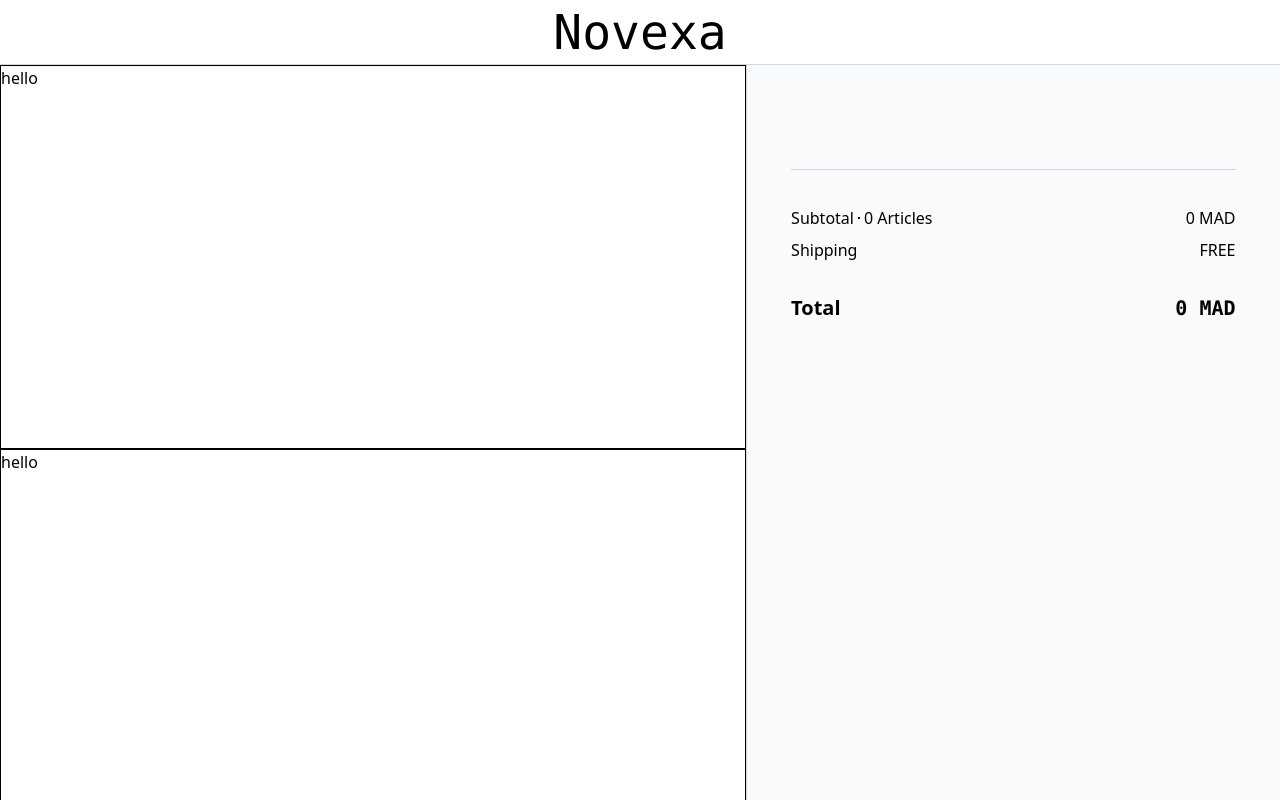
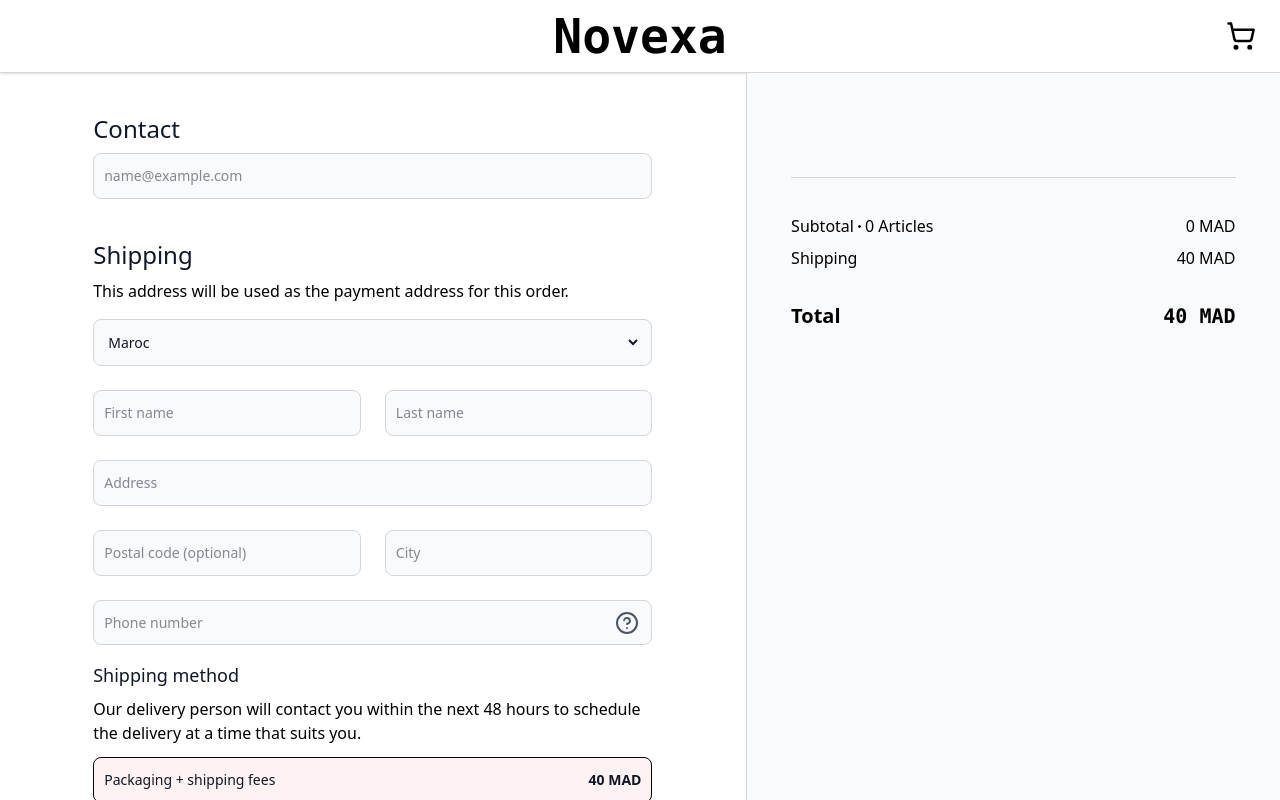
Before and after one commit to hafsa2002-bot/projectGMC, a React (Vite) app in the folder frontend/: page /checkout in a window 1280 px wide. Shown: the top 800 px of the page. Built offline with nearby package versions, Linux system fonts and the light colour scheme.

Commit message:
checkOut page

```diff
--- /dev/null
+++ b/frontend/src/Client/ChecOutCart.jsx
@@ -0,0 +1,49 @@
+import React, {useEffect, useState} from 'react'
+
+function ChecOutCart({cart, total, totalQty}) {
+    const [shipping, setShipping] = useState(40)
+  return (
+    <div className='w-5/12 bg-gray-50 sticky top-0 right-0 h-screen pt-20 '>
+        <div className='w-10/12 m-auto  border-b border-gray-300 max-h-72 flex flex-col gap-3 p-3 overflow-y-scroll'>
+            {
+                cart.map((product, index) => (
+                    <div key={index} className='flex items-center justify-between'>
+                        <div className='flex items-center gap-2'>
+                            <div className='relative w-16 h-16 border border-gray-300 rounded-lg'>
+                                <img className='w-full h-full ' src={`http://localhost:3003${product.productPhoto}`} alt="" />
+                                <div className='absolute -top-1 -right-1 w-5 h-5 bg-gray-700 flex justify-center items-center rounded-full text-white'>{product.quantity}</div>
+                            </div>
+                            <div>
+                                <p>{product.productName}</p>
+                            </div>
+                        </div>
+                        <div className=' font-mono  '>
+                            <span>{product.price}</span> MAD
+                        </div>
+                    </div>
+                ))
+            }
+        </div>
+        <div className='w-10/12 m-auto mt-9 '>
+            <div className='flex justify-between'>
+                <div className='flex items-center gap-1'>
+                    <p>Subtotal </p>
+                    <span className='border rounded-full p-[0.5px] bg-black'></span>
+                    <p>{totalQty} Articles</p>
+                </div>
+                <div className=''>{total} MAD</div>
+            </div>
+            <div className='flex justify-between mt-2'>
+                <div>Shipping</div>
+                <div>{shipping == 0 ? (<p>FREE</p>) : (<p>{shipping} MAD</p>)}</div>
+            </div>
+            <div className=' font-semibold text-xl flex justify-between items-center mt-8'>
+                <div>Total</div>
+                <div className='font-mono'>{total + shipping} MAD</div>
+            </div>
+        </div>
+    </div>
+  )
+}
+
+export default ChecOutCart
--- /dev/null
+++ b/frontend/src/Client/CheckOutNav.jsx
@@ -0,0 +1,28 @@
+import { ShoppingCart } from 'lucide-react'
+import React from 'react'
+import { Link, useNavigate } from 'react-router-dom'
+
+function CheckOutNav() {
+    const navigate = useNavigate()
+
+    return (
+    <div className='flex justify-between items-center py-3 border-b border-gray-300 shadow'>
+        <div className='w-1/3 '></div>
+        <div className='w-1/3'>
+            <Link to="/" className=' gap-1.5 flex justify-center  items-center outline-none '>
+                <h2 className='text-4xl lg:text-5xl font-mono font-bold '>Novexa</h2>
+            </Link>
+        </div>
+        <div className='w-1/3 flex justify-end pr-6'>
+            <div
+                className='cursor-pointer'
+                onClick={() => navigate(-1)}
+            >
+                <ShoppingCart size={30} />
+            </div>
+        </div>
+    </div>
+  )
+}
+
+export default CheckOutNav
--- a/frontend/src/Client/Checkout.jsx
+++ b/frontend/src/Client/Checkout.jsx
@@ -1,12 +1,16 @@
 import React, {useState, useEffect} from 'react'
-import { Link } from 'react-router-dom'
+import { Link, useNavigate } from 'react-router-dom'
 import {useCart} from '../CartContext'
+import { CircleHelp, ShoppingCart } from 'lucide-react'
+import CheckOutNav from './CheckOutNav'
+import ChecOutCart from './ChecOutCart'
 
 function Checkout() {
     const {cart, setCart} = useCart()
     const [total, setTotal] = useState(0)
     const [totalQty, setTotalQty] = useState(0)
-    const [shipping, setShipping] = useState(0)
+    const [shipping, setShipping] = useState(40)
+    const [showPhoneInfo, setShowPhoneInfo] = useState(false)
 
     const calculateTotal = () => {
         const res = cart.reduce((total, currentValue) => total +(currentValue.price * currentValue.quantity), 0)
@@ -24,62 +28,142 @@
 
   return (
     <div className=''>
-        <div className='flex justify-between py-2 border-b border-gray-300 shadow'>
-            <div className='w-1/3 '></div>
-            <div className='w-1/3'>
-                <Link to="/" className=' gap-1.5 flex justify-center  items-center outline-none '>
-                    <h2 className='text-4xl lg:text-5xl font-mono '>Novexa</h2>
-                </Link>
-            </div>
-            <div className='w-1/3'></div>
-        </div>
+        {/* NavBar */}
+        <CheckOutNav/>
         <div className='flex '>
-            <div className='w-7/12 border-r border-gray-300'>
-                <div className='bg-red border h-96'>hello</div>
-                <div className='bg-red border h-96'>hello</div>
-                <div className='bg-red border h-96'>hello</div>
-                <div className='bg-red border h-96'>hello</div>
-            </div>
-            <div className='w-5/12 bg-gray-50 sticky top-0 right-0 h-screen pt-20 '>
-                <div className='w-10/12 m-auto  border-b border-gray-300 max-h-72 flex flex-col gap-3 p-3 overflow-y-scroll'>
-                    {
-                        cart.map((product, index) => (
-                            <div className='flex items-center justify-between'>
-                                <div className='flex items-center gap-2'>
-                                    <div className='relative w-16 h-16 border border-gray-300 rounded-lg'>
-                                        <img className='w-full h-full ' src={`http://localhost:3003${product.productPhoto}`} alt="" />
-                                        <div className='absolute -top-1 -right-1 w-5 h-5 bg-gray-700 flex justify-center items-center rounded-full text-white'>{product.quantity}</div>
-                                    </div>
-                                    <div>
-                                        <p>{product.productName}</p>
-                                    </div>
+            {/* Client Info */}
+            <div className='w-7/12 border-r border-gray-300 pb-20'>
+                <form className='w-9/12 m-auto mt-10 flex flex-col gap-4'>
+                    {/* Contact */}
+                    <div>
+                        <h2 className='mb-2 text-2xl font-medium text-gray-900'>Contact</h2>
+                        <input
+                            className={` bg-gray-50 border  text-gray-900 text-sm rounded-lg  block w-full px-2.5 py-3 outline-none  border-gray-300 focus:ring-gray-700 focus:border-gray-700 `   }
+                            type="email"
+                            name="CustomerMail"
+                            id="CustomerMail"
+                            placeholder='name@example.com'
+                            required
+                        />
+                    </div>
+                    {/* Shipping */}
+                    <div>
+                        <div className='pb-4 pt-6'>
+                            <h2 className='mb-2 text-2xl font-medium text-gray-900'>Shipping</h2>
+                            <p>This address will be used as the payment address for this order.</p>
+                        </div>
+                        <div className='flex flex-col gap-6'>
+                            <div className={` bg-gray-50 border  text-gray-900 text-sm rounded-lg  block w-full px-2.5 py-3 outline-none  border-gray-300 focus:ring-gray-700 focus:border-gray-700 `   } >
+                                <select
+                                    className='w-full outline-none'
+                                    name="" id="">
+                                    <option>Maroc</option>
+                                </select>
+                            </div>
+                            <div className='flex gap-6'>
+                                {/* Prenom */}
+                                <div className='w-1/2'>
+                                    <input
+                                        className={` bg-gray-50 border  text-gray-900 text-sm rounded-lg  block w-full px-2.5 py-3 outline-none  border-gray-300 focus:ring-gray-500 focus:border-gray-500 `   }
+                                        type="text"
+                                        name="firstName"
+                                        id="firstName"
+                                        placeholder='First name'
+                                        required
+                                    />
                                 </div>
-                                <div className=' font-mono  '>
-                                    <span>{product.price}</span> MAD
+                                {/* Nom */}
+                                <div className='w-1/2'>
+                                    <input
+                                        className={` bg-gray-50 border  text-gray-900 text-sm rounded-lg  block w-full px-2.5 py-3 outline-none  border-gray-300 focus:ring-gray-500 focus:border-gray-500 `   }
+                                        type="text"
+                                        name="lastName"
+                                        id="lastName"
+                                        placeholder='Last name'
+                                        required
+                                    />
                                 </div>
                             </div>
-                        ))
-                    }
-                </div>
-                <div className='w-10/12 m-auto mt-9 '>
-                    <div className='flex justify-between'>
-                        <div className='flex items-center gap-1'>
-                            <p>Subtotal </p>
-                            <p className='border flex justify-cener items-center'></p>
-                            <p>{totalQty} Articles</p>
+                            {/* Address */}
+                            <div>
+                                <input
+                                    className={` bg-gray-50 border  text-gray-900 text-sm rounded-lg  block w-full px-2.5 py-3 outline-none  border-gray-300 focus:ring-gray-500 focus:border-gray-500 `   }
+                                    type="text"
+                                    name="customerAddress"
+                                    id="customerAddress"
+                                    placeholder='Address'
+                                    required
+                                />
+                            </div>
+                            <div className='flex gap-6'>
+                                {/* postal code */}
+                                <div className='w-1/2'>
+                                    <input
+                                        className={` bg-gray-50 border  text-gray-900 text-sm rounded-lg  block w-full px-2.5 py-3 outline-none  border-gray-300 focus:ring-gray-500 focus:border-gray-500 `   }
+                                        type="text"
+                                        name="postalCode"
+                                        id="postalCode"
+                                        placeholder='Postal code (optional)'
+                                    />
+                                </div>
+                                {/* city */}
+                                <div  className='w-1/2'>
+                                    <input
+                                        className={` bg-gray-50 border  text-gray-900 text-sm rounded-lg  block w-full px-2.5 py-3 outline-none  border-gray-300 focus:ring-gray-500 focus:border-gray-500 `   }
+                                        type="text"
+                                        name="city"
+                                        id="city"
+                                        placeholder='City'
+                                        required
+                                    />
+                                </div>
+                            </div>
+                            {/* phone number */}
+                            <div className={`flex justify-between items-center pr-3 bg-gray-50 border  text-gray-900 text-sm rounded-lg  w-full  border-gray-300 focus:ring-gray-500 focus:border-gray-500 `   }>
+                                <input
+                                    className='h-full w-full px-2.5 py-3 outline-none'
+                                    type="tel"
+                                    name="PhoneNumber"
+                                    id="PhoneNumber"
+                                    pattern="^0[67][0-9]{8}$"
+                                    placeholder='Phone number'
+                                    required
+                                />
+                                <div
+                                    className='relative'
+                                    onMouseEnter={() => setShowPhoneInfo(true)}
+                                    onMouseLeave={() => setShowPhoneInfo(false)}
+                                >
+                                    <CircleHelp className='text-gray-600' />
+                                    {
+                                        showPhoneInfo && (
+                                            <div className='absolute bg-gray-800 text-white w-32 bottom-7  p-2 rounded-lg'>In case we need to contact you about your order</div>
+                                        )
+                                    }
+                                </div>
+                            </div>
                         </div>
-                        <div className=''>{total} MAD</div>
                     </div>
-                    <div className='flex justify-between mt-2'>
-                        <div>Shipping</div>
-                        <div>{shipping == 0 ? (<p>FREE</p>) : (<p>{shipping} MAD</p>)}</div>
+                    <div>
+                        <h2 className='mb-2 text-lg font-medium text-gray-900'>Shipping method</h2>
+                        <p>Our delivery person will contact you within the next 48 hours to schedule the delivery at a time that suits you.</p>
+                        <div className='bg-red-50 border-black px-2.5 py-3 flex justify-between items-center  border mt-3  text-gray-900 text-sm rounded-lg  w-full '>
+                            <div>Packaging + shipping fees</div>
+                            <div className='font-semibold'>{shipping} MAD</div>
+                        </div>
                     </div>
-                    <div className=' font-semibold text-xl flex justify-between items-center mt-8'>
-                        <div>Total</div>
-                        <div className='font-mono'>{total + shipping} MAD</div>
+                    <div>
+                        <h2 className='mb-2 text-2xl font-medium text-gray-900'>Payment</h2>
+                        <p>The billing address of your payment method must match the shipping address. All transactions are secure and encrypted.</p>
+                        <div className='bg-red-50 border-black px-2.5 py-3 flex justify-between items-center  border mt-3  text-gray-900 text-sm rounded-lg  w-full '>Cash on delivery</div>
                     </div>
-                </div>
+                    <button  className='bg-black font-semibold px-2.5 py-3 flex justify-between items-center  border mt-3  text-white text-lg rounded-lg  w-full text-center'>
+                        <p className=' w-full'>Confirm the order</p>
+                    </button>
+                </form>
             </div>
+            {/* Cart Info */}
+            <ChecOutCart cart={cart} total={total} totalQty={totalQty}  />
         </div>
     </div>
   )
```
